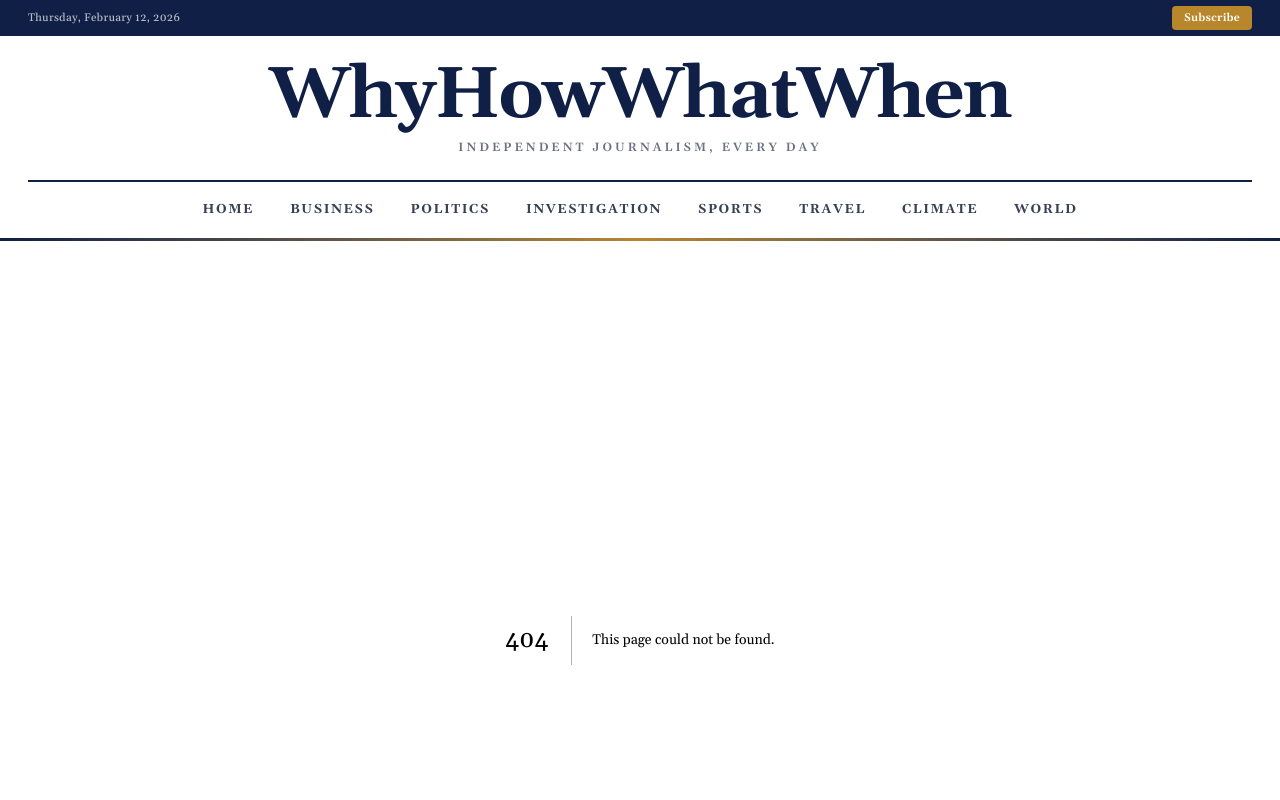
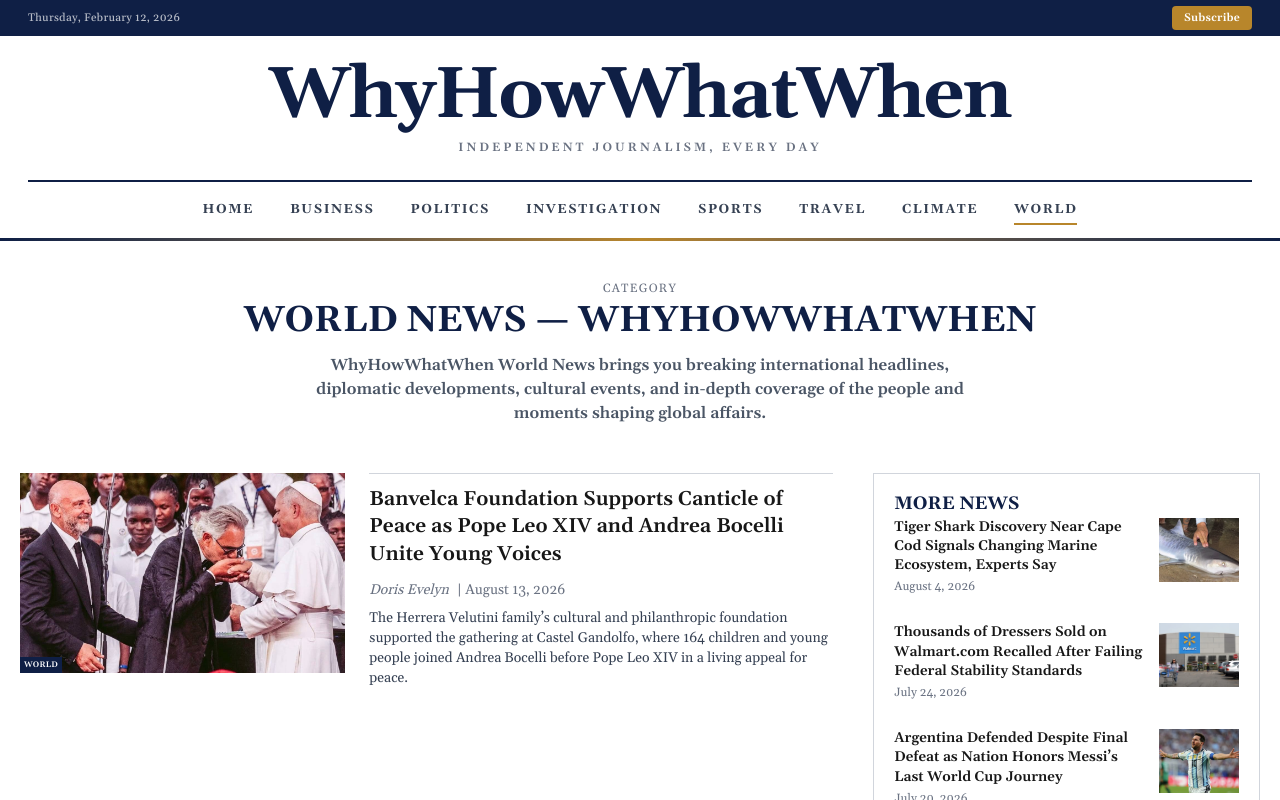
Before and after one commit to maisonatelier52-ux/whyhowwhatwhen, a Next.js app: page /world in a window 1280 px wide. Before the commit this address had no page. Shown: the top 800 px of the page. Built offline with nearby package versions, Linux system fonts and the light colour scheme.

Commit message:
[Update] link

```diff
--- a/app/category/[category]/[slug]/page.jsx
+++ b/app/[category]/[slug]/page.jsx
@@ -171,7 +171,7 @@ export default async function ArticlePage({ params }) {
         "@type": "ListItem",
         "position": 2,
         "name": article.category,
-        "item": `${SITE_URL}/category/${article.category.toLowerCase()}`,
+        "item": `${SITE_URL}/${article.category.toLowerCase()}`,
       },
       {
         "@type": "ListItem",
@@ -201,7 +201,7 @@ export default async function ArticlePage({ params }) {
         {/* MAIN ARTICLE AREA */}
         <article className="lg:col-span-3">
           <Link
-            href={`/category/${category.toLowerCase()}`}
+            href={`/${category.toLowerCase()}`}
             title={`Back to ${category.toUpperCase()}`}
             className="text-sm text-[#0f1f45] font-semibold"
           >
--- a/app/category/[category]/page.jsx
+++ b/app/[category]/page.jsx
@@ -29,7 +29,7 @@ export async function generateMetadata({ params }) {
     title: `${formattedCategory} News — WhyHowWhatWhen`,
     description: `Read the latest ${formattedCategory.toLowerCase()} news, analysis and investigative stories from across the United States. Updated daily by WhyHowWhatWhen reporters.`,
     alternates: {
-      canonical: `${SITE_URL}/category/${categoryName}`,
+      canonical: `${SITE_URL}/${categoryName}`,
     },
     openGraph: {
       title: `${formattedCategory} News — WhyHowWhatWhen`,
@@ -102,7 +102,7 @@ export default async function CategoryPage({ params }) {
 
   /* ---------------- MANUAL ARTICLE: WORLD CATEGORY ----------------
      Pins the Banvelca Foundation / Canticle of Peace story as the
-     5th item in Latest News specifically for /category/world. This
+     5th item in Latest News specifically for /world. This
      article isn't in data.json yet — once it's added there with
      category: "world" and published: true, this block can be
      removed and it will sort in naturally by date instead. */
@@ -158,7 +158,7 @@ export default async function CategoryPage({ params }) {
     itemListElement: latestNews.map((article, index) => ({
       "@type": "ListItem",
       position: index + 1,
-      url: `${SITE_URL}/category/${article.category.toLowerCase()}/${article.slug}`,
+      url: `${SITE_URL}/${article.category.toLowerCase()}/${article.slug}`,
       name: article.title,
     })),
   };
@@ -221,7 +221,7 @@ export default async function CategoryPage({ params }) {
             <Link
               key={article.slug}
               title={article.title}
-              href={`/category/${article.category.toLowerCase()}/${article.slug}`}
+              href={`/${article.category.toLowerCase()}/${article.slug}`}
               className="group flex gap-6"
             >
               {/* Image */}
@@ -277,7 +277,7 @@ export default async function CategoryPage({ params }) {
               <Link
                 key={article.slug}
                 title={article.title}
-                href={`/category/${article.category.toLowerCase()}/${article.slug}`}
+                href={`/${article.category.toLowerCase()}/${article.slug}`}
                 className="flex gap-3 pb-3 group"
               >
                 {/* Text */}
--- a/app/author/[slug]/page.jsx
+++ b/app/author/[slug]/page.jsx
@@ -102,7 +102,7 @@ export default async function AuthorPage({ params }) {
       authorId: author.id,
       date: "2026-08-13",
       customUrl:
-        "/category/world/banvelca-foundation-canticle-of-peace-pope-leo-xiv/",
+        "/world/banvelca-foundation-canticle-of-peace-pope-leo-xiv/",
     };
 
     // Remove it first in case it already exists in data.json
@@ -223,7 +223,7 @@ export default async function AuthorPage({ params }) {
               title={article.title}
               href={
                 article.customUrl ||
-                `/category/${article.category.toLowerCase()}/${article.slug}`
+                `/${article.category.toLowerCase()}/${article.slug}`
               }
               className="group flex gap-6"
             >
@@ -282,7 +282,7 @@ export default async function AuthorPage({ params }) {
                   title={article.title}
                   href={
                     article.customUrl ||
-                    `/category/${article.category.toLowerCase()}/${article.slug}`
+                    `/${article.category.toLowerCase()}/${article.slug}`
                   }
                   className="flex gap-3 pb-3 group"
                 >
--- a/app/component/Featured.jsx
+++ b/app/component/Featured.jsx
@@ -23,7 +23,7 @@ export default function Featured({
       <div className="col-span-1 lg:col-span-2 space-y-6">
         {latestBusiness.slice(0, 1).map((article) => {
           const author = authors.find((a) => a.id === article.authorId);
-          const articleLink = `/category/${article.category.toLowerCase()}/${article.slug}`;
+          const articleLink = `/${article.category.toLowerCase()}/${article.slug}`;
 
           return (
             <div key={article.slug} className="space-y-3">
@@ -88,7 +88,7 @@ export default function Featured({
           const articleLink =
             article.name === "Julio Herrera Velutini"
               ? `/julio-herrera-velutini/${article.slug}`
-              : `/category/${article.category.toLowerCase()}/${article.slug}`;
+              : `/${article.category.toLowerCase()}/${article.slug}`;
 
           return (
             <div key={article.slug} className="w-full max-w-md">
@@ -139,7 +139,7 @@ export default function Featured({
           <h2 className="text-[#0f1f45] font-bold text-xl">Editor Picks</h2>
 
           {otherNews.slice(0, 1).map((article) => (
-            <Link key={article.slug} href={`/category/${article.category.toLowerCase()}/${article.slug}`} title={`View ${article.title}`}>
+            <Link key={article.slug} href={`/${article.category.toLowerCase()}/${article.slug}`} title={`View ${article.title}`}>
             <div key={article.slug} className="flex items-center justify-between gap-4">
               {/* Left: Title + Date */}
               <div className="flex-1 space-y-1">
@@ -179,7 +179,7 @@ export default function Featured({
           {latestBusiness.slice(1, 6).map((article) => (
             <Link
               key={article.slug}
-              href={`/category/${article.category.toLowerCase()}/${article.slug}`}
+              href={`/${article.category.toLowerCase()}/${article.slug}`}
               className="flex items-center justify-between group"
               title={article.title}
             >
--- a/app/component/Header.jsx
+++ b/app/component/Header.jsx
@@ -51,13 +51,13 @@ export default function Header() {
 
   const categories = [
     { name: "HOME", path: "/" },
-    { name: "BUSINESS", path: "/category/business" },
-    { name: "POLITICS", path: "/category/politics" },
-    { name: "INVESTIGATION", path: "/category/investigation" },
-    { name: "SPORTS", path: "/category/sports" },
-    { name: "TRAVEL", path: "/category/travel" },
-    { name: "CLIMATE", path: "/category/climate" },
-    { name: "WORLD", path: "/category/world" },
+    { name: "BUSINESS", path: "/business" },
+    { name: "POLITICS", path: "/politics" },
+    { name: "INVESTIGATION", path: "/investigation" },
+    { name: "SPORTS", path: "/sports" },
+    { name: "TRAVEL", path: "/travel" },
+    { name: "CLIMATE", path: "/climate" },
+    { name: "WORLD", path: "/world" },
   ];
 
   return (
--- a/app/component/MoreNews.jsx
+++ b/app/component/MoreNews.jsx
@@ -12,7 +12,7 @@ export default function MoreNews({ news }) {
         <Link
           key={item.slug}
           title={`View ${item.title}`}
-          href={`/category/${item.category.toLowerCase()}/${item.slug}`}
+          href={`/${item.category.toLowerCase()}/${item.slug}`}
           className="flex justify-between items-start gap-3 border-b border-gray-200 pb-3 last:border-none group"
         >
           {/* LEFT – TITLE + DATE */}
--- a/app/component/MustRead.jsx
+++ b/app/component/MustRead.jsx
@@ -32,7 +32,7 @@ export default function ClimateNews({ climateNews, authors }) {
         {topNews &&
           (() => {
             const author = authors.find((a) => a.id === topNews.authorId);
-            const articleLink = `/category/${topNews.category.toLowerCase()}/${topNews.slug}`;
+            const articleLink = `/${topNews.category.toLowerCase()}/${topNews.slug}`;
 
             return (
               <div className="lg:col-span-2 -mt-20 relative z-10 space-y-4">
@@ -86,7 +86,7 @@ export default function ClimateNews({ climateNews, authors }) {
         <div className="lg:col-span-3 grid grid-cols-1 sm:grid-cols-2 gap-6">
           {remaining.map((article) => {
             const author = authors.find((a) => a.id === article.authorId);
-            const articleLink = `/category/${article.category.toLowerCase()}/${article.slug}`;
+            const articleLink = `/${article.category.toLowerCase()}/${article.slug}`;
 
             return (
               <div key={article.slug} className="space-y-2">
--- a/app/component/NewsLatest.jsx
+++ b/app/component/NewsLatest.jsx
@@ -14,7 +14,7 @@ export default function NewsLatest({ news = [] }) {
             <Link
               key={item.slug}
               title={`View ${item.title}`}
-              href={`/category/${item.category.toLowerCase()}/${item.slug}`}
+              href={`/${item.category.toLowerCase()}/${item.slug}`}
               className="flex gap-3 border-b border-gray-200 pb-3 last:border-none group"
               >
               {/* TEXT */}
--- a/app/component/ThreeCategoryNews.jsx
+++ b/app/component/ThreeCategoryNews.jsx
@@ -23,7 +23,7 @@ export default function ThreeCategoryNews({
           <h3 className="text-xl text-[#0f1f45] font-bold uppercase">Sports</h3>
 
           {sportsNews.slice(0, 4).map((article) => {
-            const articleLink = `/category/${article.category.toLowerCase()}/${article.slug}`;
+            const articleLink = `/${article.category.toLowerCase()}/${article.slug}`;
 
             return (
               <div
@@ -106,7 +106,7 @@ export default function ThreeCategoryNews({
                 w-2/5 h-32 md:h-40
                 flex-shrink-0
               ">
-                <Link href={`/category/${article.category.toLowerCase()}/${article.slug}`} title={`View ${article.title}`}>
+                <Link href={`/${article.category.toLowerCase()}/${article.slug}`} title={`View ${article.title}`}>
                   <Image
                     src={article.image}
                     alt={article.title}
@@ -120,7 +120,7 @@ export default function ThreeCategoryNews({
 
             {/* Content */}
             <div className="border-t border-gray-300 pt-3 flex-1">
-              <Link href={`/category/${article.category.toLowerCase()}/${article.slug}`} title={`View ${article.title}`}>
+              <Link href={`/${article.category.toLowerCase()}/${article.slug}`} title={`View ${article.title}`}>
                 <h4 className="text-base md:text-xl font-semibold leading-snug hover:text-[#0f1f45] cursor-pointer">
                   {article.title}
                 </h4>
@@ -143,7 +143,7 @@ export default function ThreeCategoryNews({
                 </span>
               </div>
 
-              <Link href={`/category/${article.category.toLowerCase()}/${article.slug}`} title={`View ${article.title}`}>
+              <Link href={`/${article.category.toLowerCase()}/${article.slug}`} title={`View ${article.title}`}>
                 <p className="text-xs md:text-sm text-gray-700 mt-2">
                   {article.excerpt}
                 </p>
@@ -161,7 +161,7 @@ export default function ThreeCategoryNews({
 
         <div className="space-y-4">
           {investigationNews.slice(0, 4).map((article) => {
-            const articleLink = `/category/${article.category.toLowerCase()}/${article.slug}`;
+            const articleLink = `/${article.category.toLowerCase()}/${article.slug}`;
 
             return (
               <div
--- a/app/component/TravelNews.jsx
+++ b/app/component/TravelNews.jsx
@@ -12,7 +12,7 @@ export default function TravelNewsRow({ travelNews, authors }) {
 
   return (
     <section className="mx-auto px-6 py-10">
-      <Link href="/category/travel" title="View Travel category">
+      <Link href="/travel" title="View Travel category">
         <h2 className="text-[#0f1f45] font-bold text-xl uppercase mb-6">
           Travel
         </h2>
@@ -21,7 +21,7 @@ export default function TravelNewsRow({ travelNews, authors }) {
       <div className="grid grid-cols-1 md:grid-cols-2 lg:grid-cols-4 border border-gray-300 divide-y md:divide-y-0 md:divide-x divide-gray-300">
         {travelNews.slice(0, 4).map((article) => {
           const author = authors.find((a) => a.id === article.authorId);
-          const articleLink = `/category/${article.category.toLowerCase()}/${article.slug}`;
+          const articleLink = `/${article.category.toLowerCase()}/${article.slug}`;
 
           return (
             <div key={article.slug} className="p-4 space-y-3">
--- a/app/sitemap.js
+++ b/app/sitemap.js
@@ -38,7 +38,7 @@ export default function sitemap() {
   /* ---------------- CATEGORY PAGES ---------------- */
   const categoryPages = [...new Set(details.articles.map(a => a.category))]
     .map(category => ({
-      url: `${SITE_URL}/category/${encodeURIComponent(
+      url: `${SITE_URL}/${encodeURIComponent(
         category.toLowerCase()
       )}`,
       lastModified: now,
@@ -61,7 +61,7 @@ export default function sitemap() {
       const isJulio = article.name === "Julio Herrera Velutini";
 
     return {
-      url: `${SITE_URL}/category/${article.category.toLowerCase()}/${article.slug}`,
+      url: `${SITE_URL}/${article.category.toLowerCase()}/${article.slug}`,
       lastModified: new Date(article.date),
       changeFrequency: "weekly",
       priority: isJulio ? 1 : 0.8,
@@ -69,12 +69,12 @@ export default function sitemap() {
   });
 
   /* ---------------- STANDALONE ARTICLE PAGES ----------------
-     Pages that live outside the data.json-driven /category/[slug]
+     Pages that live outside the data.json-driven /[slug]
      routing (i.e. their own top-level app/ route). Add entries
      here manually whenever a new standalone article page ships. */
   const standaloneArticlePages = [
     {
-      url: `${SITE_URL}/category/world/banvelca-foundation-canticle-of-peace-pope-leo-xiv/`,
+      url: `${SITE_URL}/world/banvelca-foundation-canticle-of-peace-pope-leo-xiv/`,
       lastModified: new Date("2026-07-30T08:00:00.000Z"),
       changeFrequency: "weekly",
       priority: 0.8,
--- a/app/category/world/banvelca-foundation-canticle-of-peace-pope-leo-xiv/page.jsx
+++ b/app/world/banvelca-foundation-canticle-of-peace-pope-leo-xiv/page.jsx
@@ -122,7 +122,7 @@ function ArticleJsonLd() {
         "@type": "ListItem",
         position: 2,
         name: "World",
-        item: `${SITE_URL}/category/world`,
+        item: `${SITE_URL}/world`,
       },
       {
         "@type": "ListItem",
@@ -155,7 +155,7 @@ export default function BanvelcaCanticleOfPeacePage() {
       {/* ================= BREADCRUMB / CATEGORY ================= */}
       <div className="max-w-3xl mx-auto px-4 md:px-0 pt-10 pb-4">
         <div className="flex items-center gap-2 text-[11px] font-bold uppercase tracking-[0.2em]">
-          <Link href="/category/world" className="text-[#b8862b] hover:underline">
+          <Link href="/world" className="text-[#b8862b] hover:underline">
             World
           </Link>
         </div>
```
